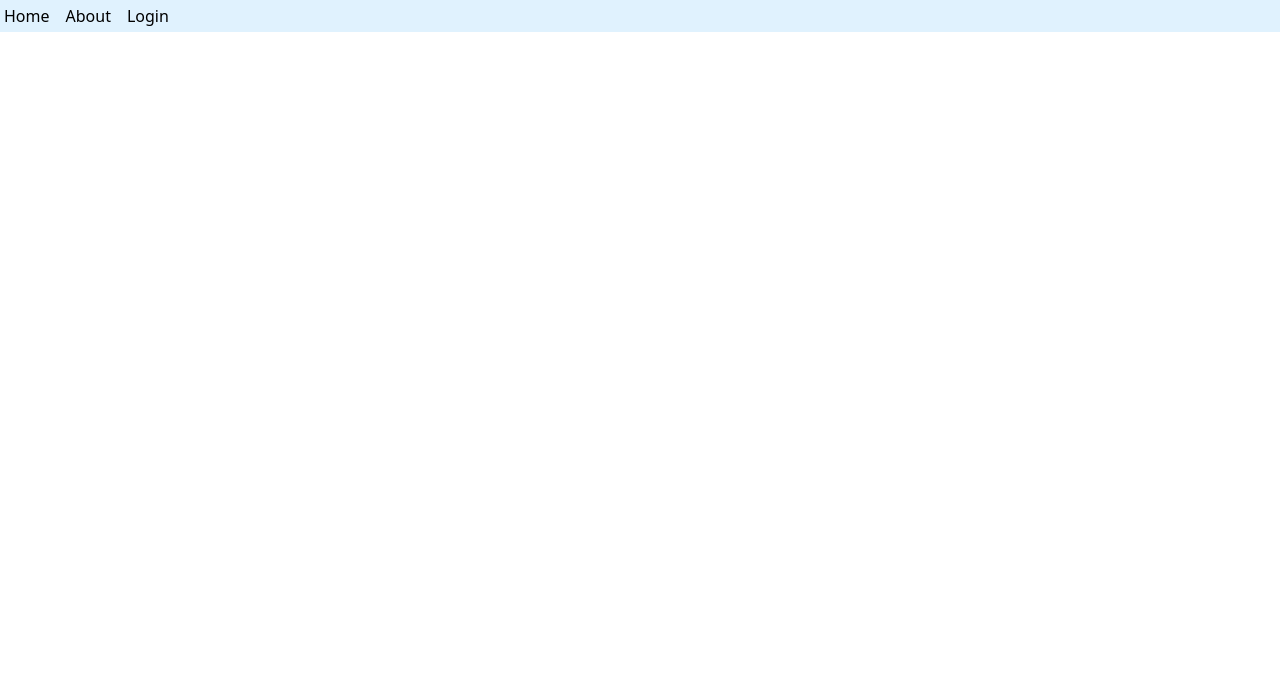
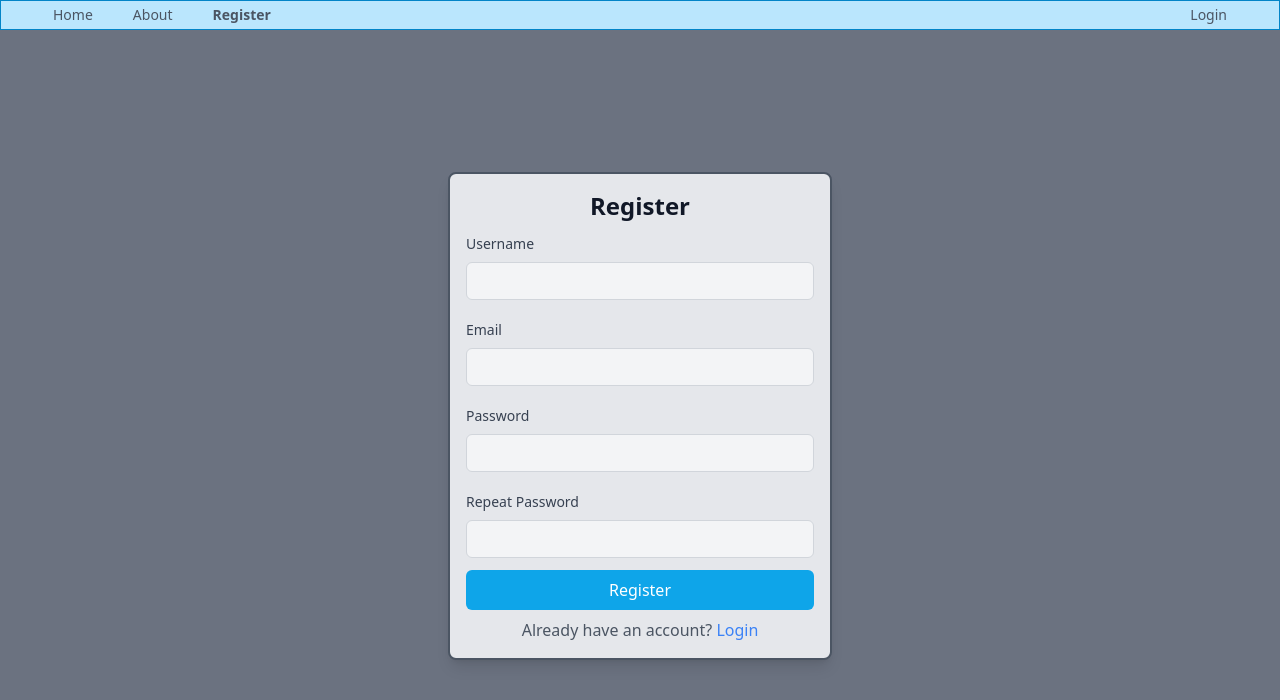
Before and after one commit to agnatio/harmony_template, a Vue app in the folder frontend/: page /register in a window 1280 px wide. Before the commit this address had no page. Shown: the top 700 px of the page. Built offline with nearby package versions, Linux system fonts and the light colour scheme.

Commit message:
good state to move ahead. Consider to be a template

```diff
--- a/frontend/src/components/TopMenu.vue
+++ b/frontend/src/components/TopMenu.vue
@@ -1,11 +1,22 @@
 <!-- src/components/TopMenu.vue -->
 <template>
-    <nav class="flex gap-4 bg-sky-100 p-1">
-        <router-link to="/" class="text-gray-750 hover:text-gray-900" active-class="font-bold">Home</router-link>
-        <router-link to="/about" class="text-gray-750 hover:text-gray-900" active-class="font-bold">About</router-link>
-        <router-link to="/login" class="text-gray-750 hover:text-gray-900" active-class="font-bold">Login</router-link>
+    <nav class="flex justify-between items-center border border-sky-600 text-sm bg-sky-200 px-10">
+        <div class="flex items-center gap-4">
+            <router-link to="/" class="text-gray-600 hover:bg-sky-300 hover:text-white hover: px-3 py-1"
+                active-class="font-bold">Home</router-link>
+            <router-link to="/about" class="text-gray-600 hover:bg-sky-300 hover:text-white hover: px-3 py-1"
+                active-class="font-bold">About</router-link>
+            <router-link to="/register" class="text-gray-600 hover:bg-sky-300 hover:text-white hover: px-3 py-1"
+                active-class="font-bold">Register</router-link>
+            <!-- Add more links or groupings here as needed -->
+        </div>
+        <div class="flex items-center gap-8">
+            <router-link to="/login" class="text-gray-600 hover:bg-sky-300 hover:text-white hover: px-3 py-1"
+                active-class="font-bold">Login</router-link>
+        </div>
     </nav>
 </template>
+
 
 <script setup>
 </script>
--- a/frontend/src/router/index.js
+++ b/frontend/src/router/index.js
@@ -3,6 +3,7 @@ import { createRouter, createWebHistory } from 'vue-router';
 import HomeView from '../views/HomeView.vue';
 import LoginView from '../views/LoginView.vue';
 import AboutView from '../views/AboutView.vue';
+import RegisterView from '../views/RegisterView.vue';
 
 const routes = [
   {
@@ -20,6 +21,11 @@ const routes = [
     name: 'about',
     component: AboutView,
   },
+  {
+    path: '/register',
+    name: 'register',
+    component: RegisterView,
+  }
   // Add other routes as needed
 ];
 
--- a/frontend/src/views/AboutView.vue
+++ b/frontend/src/views/AboutView.vue
@@ -1,12 +1,14 @@
-<!-- src/views/HomeView.vue -->
-<script setup>
-</script>
-
 <template>
-  <main class="flex items-center justify-center h-[calc(100vh-2rem)] bg-gray-500">
-    <div class="text-center">
-      <h1 class="text-4xl font-bold text-gray-900 mb-4">About</h1>
-      <p class="text-lg text-gray-800">Welcome to the About page</p>
+  <main class="flex items-top justify-center h-[calc(100vh-1.3rem)] bg-gray-500 pt-10">
+    <div class="text-left space-y-6">
+      <p class="text-lg text-gray-800">Welcome to SQL Harmony project! Your access to Oracle Fusion queries</p>
+      <div class="aspect-w-16 aspect-h-9">
+        <iframe class="rounded-lg shadow-md" width="560" height="315"
+          src="https://www.youtube.com/embed/EHFOJzrnjD4?si=yh8m4H4g4Ivge8WK" title="YouTube video player"
+          frameborder="0"
+          allow="accelerometer; autoplay; clipboard-write; encrypted-media; gyroscope; picture-in-picture; web-share"
+          referrerpolicy="strict-origin-when-cross-origin" allowfullscreen></iframe>
+      </div>
     </div>
   </main>
 </template>
--- a/frontend/src/views/HomeView.vue
+++ b/frontend/src/views/HomeView.vue
@@ -3,7 +3,7 @@
 </script>
 
 <template>
-  <main class="flex items-center justify-center h-[calc(100vh-2rem)] bg-gray-500">
+  <main class="flex items-center justify-center h-[calc(100vh-1.3rem)] bg-gray-500">
     <div class="text-center">
       <h1 class="text-4xl font-bold text-gray-900 mb-4">Home</h1>
       <p class="text-lg text-gray-800">Welcome to the Home page</p>
--- a/frontend/src/views/LoginView.vue
+++ b/frontend/src/views/LoginView.vue
@@ -1,21 +1,30 @@
-<!-- src/views/LoginView.vue -->
 <template>
-    <main class="flex items-center justify-center h-[calc(100vh-2rem)] bg-gray-500">
-        <div class="w-full max-w-md bg-white p-8 rounded-lg shadow-md">
-            <h1>Login</h1>
-            <p>Welcome to the Login page</p>
-            <form @submit.prevent="handleLogin">
+    <main class="flex items-center justify-center h-[calc(100vh-1.8rem)] bg-gray-500">
+        <div class="w-full max-w-sm bg-gray-200 p-4 border-2 border-gray-600 rounded-lg shadow-lg">
+            <h1 class="text-2xl font-bold text-gray-900 mb-1 text-center">Login</h1>
+            <form @submit.prevent="handleLogin" class="space-y-3">
                 <div>
-                    <label for="username">Username</label>
-                    <input type="text" id="username" v-model="username" required />
+                    <label for="username" class="block text-sm font-medium text-gray-700 py-2">Username</label>
+                    <input type="text" id="username" v-model="username"
+                        class="w-full px-3 py-2 text-sm border bg-gray-100 border-gray-300 rounded-md focus:outline-none focus:ring focus:ring-blue-200"
+                        required />
                 </div>
                 <div>
-                    <label for="password">Password</label>
-                    <input type="password" id="password" v-model="password" required />
+                    <label for="password" class="block text-sm font-medium text-gray-700 py-2">Password</label>
+                    <input type="password" id="password" v-model="password"
+                        class="w-full px-3 py-2 text-sm border bg-gray-100 border-gray-300 rounded-md focus:outline-none focus:ring focus:ring-blue-200"
+                        required />
                 </div>
-                <div v-if="errorMessage">{{ errorMessage }}</div>
-                <button type="submit">Login</button>
+                <div v-if="errorMessage" class="text-red-500 text-sm">{{ errorMessage }}</div>
+                <button type="submit"
+                    class="w-full bg-sky-500 text-white py-2 rounded-md hover:bg-sky-600 focus:outline-none focus:ring focus:ring-blue-200">
+                    Login
+                </button>
             </form>
+            <p class="text-center text-gray-600 mt-2">
+                Don't have an account? <router-link to="/register"
+                    class="text-blue-500 hover:underline">Register</router-link>
+            </p>
         </div>
     </main>
 </template>
--- /dev/null
+++ b/frontend/src/views/RegisterView.vue
@@ -0,0 +1,91 @@
+<template>
+    <main class="flex items-center justify-center h-[calc(100vh-1.8rem)] bg-gray-500">
+        <div class="w-full max-w-sm bg-gray-200 p-4 border-2 border-gray-600 rounded-lg shadow-lg">
+            <h1 class="text-2xl font-bold text-gray-900 mb-1 text-center">Register</h1>
+            <form @submit.prevent="handleRegister" class="space-y-3">
+                <div>
+                    <label for="username" class="block text-sm font-medium text-gray-700 py-2">Username</label>
+                    <input type="text" id="username" v-model="username"
+                        class="w-full px-3 py-2 text-sm border bg-gray-100 border-gray-300 rounded-md focus:outline-none focus:ring focus:ring-blue-200"
+                        required />
+                </div>
+                <div>
+                    <label for="email" class="block text-sm font-medium text-gray-700 py-2">Email</label>
+                    <input type="email" id="email" v-model="email"
+                        class="w-full px-3 py-2 text-sm border bg-gray-100 border-gray-300 rounded-md focus:outline-none focus:ring focus:ring-blue-200"
+                        required />
+                </div>
+                <div>
+                    <label for="password" class="block text-sm font-medium text-gray-700 py-2">Password</label>
+                    <input type="password" id="password" v-model="password"
+                        class="w-full px-3 py-2 text-sm border bg-gray-100 border-gray-300 rounded-md focus:outline-none focus:ring focus:ring-blue-200"
+                        required />
+                </div>
+                <div>
+                    <label for="passwordRepeat" class="block text-sm font-medium text-gray-700 py-2">Repeat
+                        Password</label>
+                    <input type="password" id="passwordRepeat" v-model="passwordRepeat"
+                        class="w-full px-3 py-2 text-sm border bg-gray-100 border-gray-300 rounded-md focus:outline-none focus:ring focus:ring-blue-200"
+                        required />
+                </div>
+                <div v-if="errorMessage" class="text-red-500 text-sm">{{ errorMessage }}</div>
+                <button type="submit"
+                    class="w-full bg-sky-500 text-white py-2 rounded-md hover:bg-sky-600 focus:outline-none focus:ring focus:ring-blue-200">
+                    Register
+                </button>
+            </form>
+            <p class="text-center text-gray-600 mt-2">
+                Already have an account? <router-link to="/login"
+                    class="text-blue-500 hover:underline">Login</router-link>
+            </p>
+        </div>
+    </main>
+</template>
+
+<script setup>
+    import { ref } from 'vue';
+    import axios from 'axios';
+    import { useRouter } from 'vue-router';
+
+    const username = ref('');
+    const email = ref('');
+    const password = ref('');
+    const passwordRepeat = ref('');
+    const errorMessage = ref('');
+    const router = useRouter();
+
+    const handleRegister = async () => {
+        try {
+            if (password.value !== passwordRepeat.value) {
+                errorMessage.value = 'Passwords do not match.';
+                return;
+            }
+
+            // Prepare the payload to be sent
+            const payload = {
+                username: username.value,
+                email: email.value,
+                password: password.value,
+            };
+
+            // Log the payload to console to see what is being sent
+            console.log('Sending registration data:', payload);
+
+            const response = await axios.post('http://localhost:8000/users/register', payload);
+
+            // Assuming registration is successful and backend responds with some data
+            console.log('Registration response:', response.data);
+
+            // Redirect to login page or handle success as per your application flow
+            router.push({ name: 'login' });
+        } catch (error) {
+            if (error.response) {
+                errorMessage.value = `Registration failed: ${error.response.data.detail || 'Please check your credentials and try again.'}`;
+            } else if (error.request) {
+                errorMessage.value = 'Registration failed: No response received from the server.';
+            } else {
+                errorMessage.value = `Registration failed: ${error.message}`;
+            }
+        }
+    };
+</script>
```
